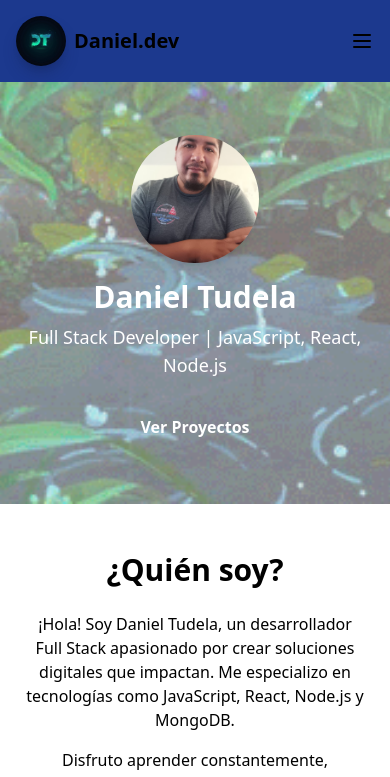
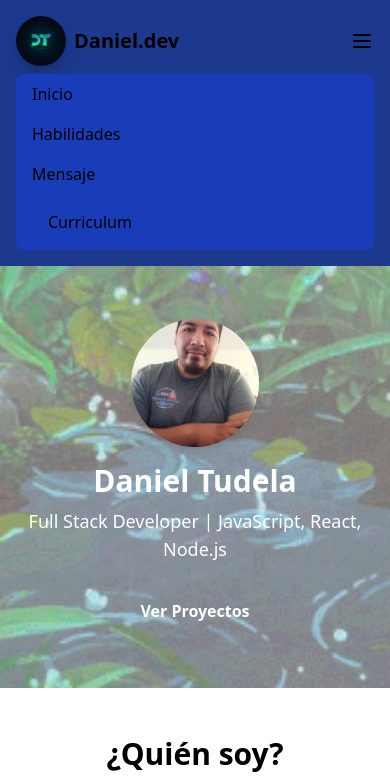
Before and after one commit to dani71296/funval-3, a website: page portafolio/index.html in a window 390 px wide. Both pictures are taken after a click on the button 362 px from the left and 41 px from the top of the page. Shown: the top 777 px of the page. Drawn offline with Linux system fonts and the light colour scheme.

Commit message:
añadi el footer

```diff
--- a/portafolio/index.html
+++ b/portafolio/index.html
@@ -7,7 +7,8 @@
     <link href="./output.css" rel="stylesheet">
 </head>
 <body>
-    <header class="bg-blue-900 md:bg-gradient-main p-4 flex justify-between items-center ">
+    <header class="bg-blue-900 md:bg-gradient-main p-4 flex flex-col md:flex-row md:justify-between md:items-center">
+        <div class="flex justify-between items-center w-full md:w-auto">
             <div class="flex items-center gap-2 ">
                 <img src="./logo2.webp" alt="Logo" class="w-[50px] h-[50px] rounded-full shadow-lg shadow-blue-950/40 object-cover">
                 <h1 class="text-xl md:text-2xl font-bold text-light">Daniel.dev</h1>
@@ -19,12 +20,21 @@
                     <path stroke-linecap="round" stroke-linejoin="round" d="M4 6h16M4 12h16M4 18h16" />
                 </svg>
             </button>
+        </div>
+        <!-- menu para pantallas pequeñas-->
+        <nav id="mobile-menu" class="md:hidden hidden flex flex-col gap-4 bg-blue-800 text-light px-4 py-2 mt-2 rounded-lg w-full">
+            <a href="./index.html" class="hover:text-highlight">Inicio</a>
+            <a href="#habilidades" class="hover:text-highlight">Habilidades</a>
+            <a href="#mensaje" class="hover:text-highlight">Mensaje</a>
+            <a href="./curriculum daniel.pdf" download class="bg-highlight text-dark px-4 py-2 rounded-lg">Curriculum</a>
+          </nav>
+          <!-- menu para pantallas grandes-->
         <nav class="hidden md:flex gap-6 text-light items-center">
             <a href="./index.html" class="hover:text-highlight">Inicio</a>
             <a href="#habilidades" class="hover:text-highlight">Habilidades</a>
             <a href="#mensaje" class="hover:text-highlight">Mensaje</a>
             <!-- <a href="#contacto" class="hover:text-highlight">Contacto</a> -->
-            <a href="#cv" class="bg-highlight text-dark px-4 py-2 rounded-lg">Curriculum</a>
+            <a href="./curriculum daniel.pdf" download class="bg-highlight text-dark px-4 py-2 rounded-lg">Curriculum</a>
         </nav>
     </header>
     <section class="relative min-h-[50vh] bg-dark text-light">
@@ -90,5 +100,18 @@
             </form>
         </div>
     </section>
+    <footer class="text-center p-4 bg-[#A4FF7A] text-[#333]">
+        &copy; 2025 Daniel Tudela. Todos los derechos reservados.
+    </footer>
+
+    <script>
+        const toggle = document.getElementById('menu-toggle');
+        const menu = document.getElementById('mobile-menu');
+
+        toggle.addEventListener('click', () => {
+          menu.classList.toggle('hidden');
+        });
+      </script>
+
 </body>
 </html>
```
Also changed, not shown: portafolio/output.css, 1 other file. Lines whose indentation alone changed are shown as unchanged.
